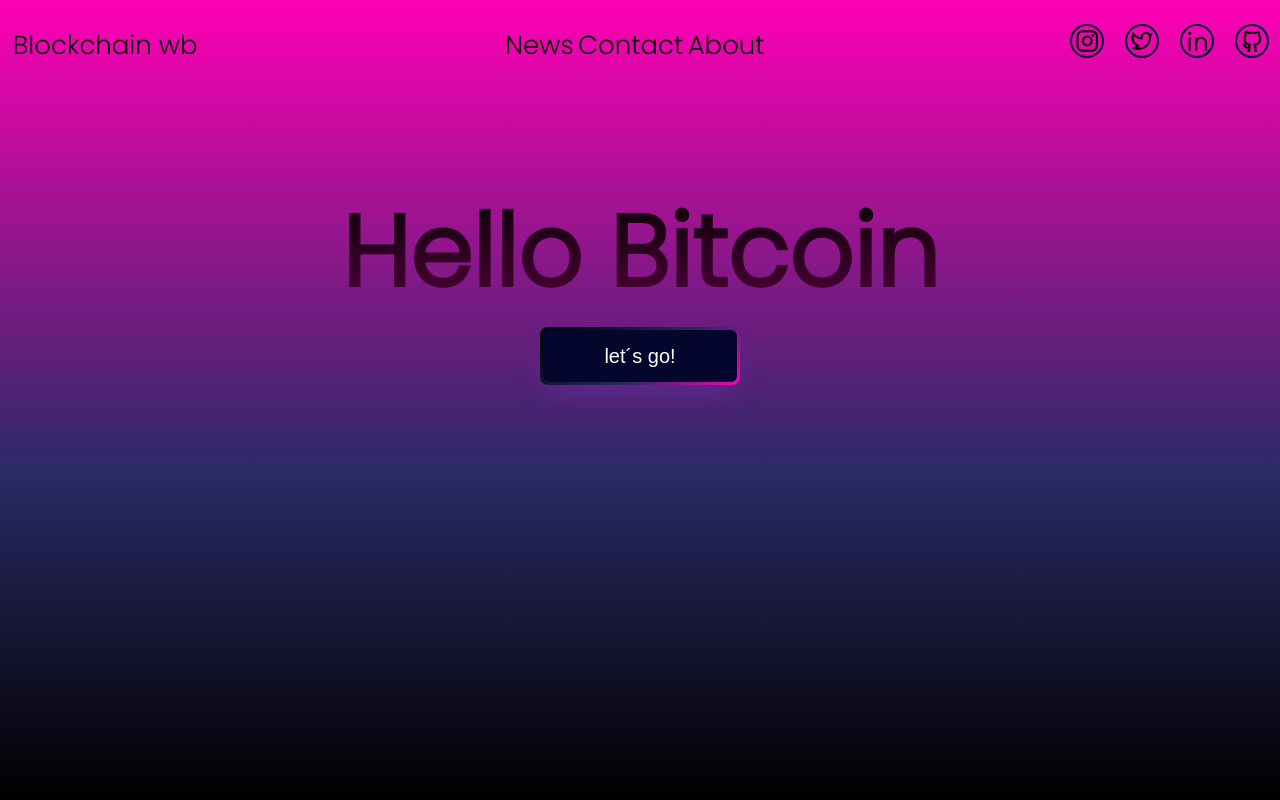
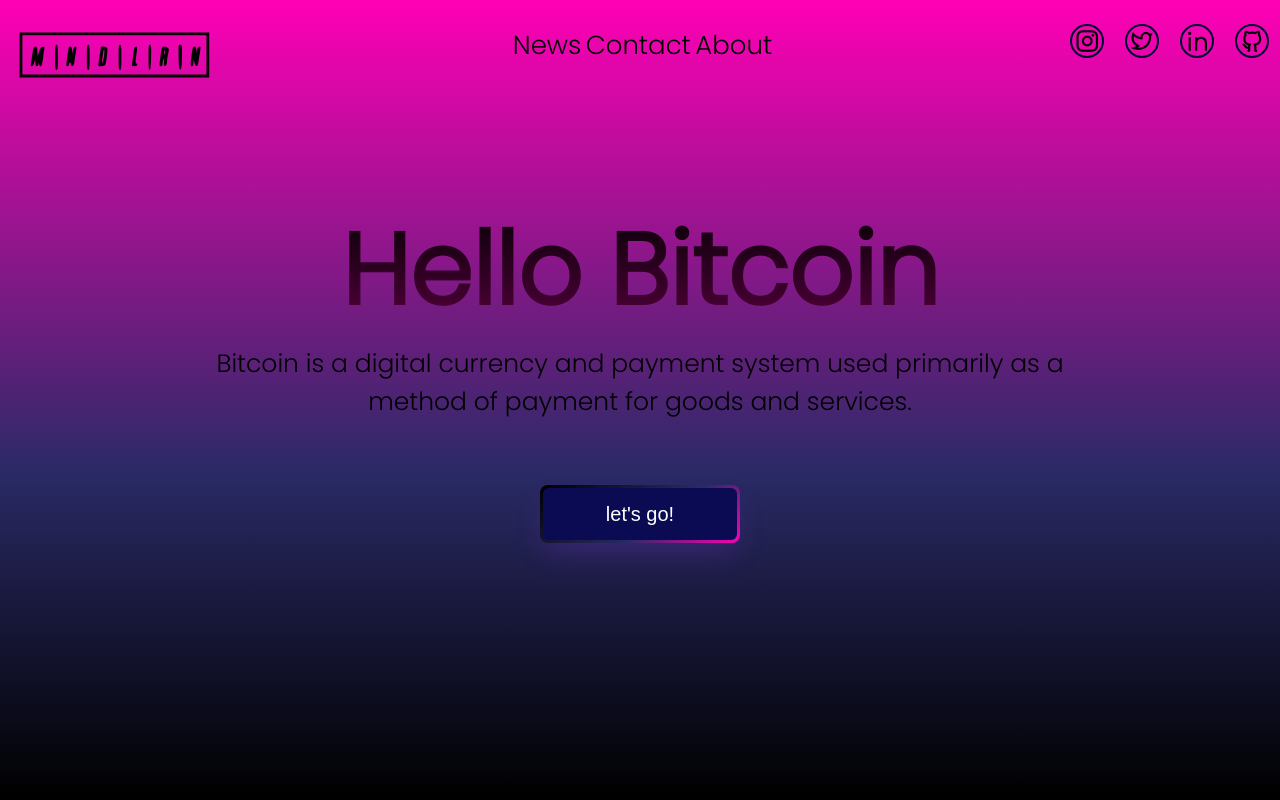
Before and after one commit to ivanGrub433/Hero-page, a plain HTML site: page index.html in a window 1280 px wide. Drawn offline with nearby package versions, Linux system fonts and the light colour scheme.

Commit message:
commit 14/10

```diff
--- a/index.html
+++ b/index.html
@@ -7,12 +7,14 @@
     <title>Hero-page</title>
     <link href="/style.css" rel="stylesheet" type="text/css">
     <link href="https://cdn.jsdelivr.net/npm/remixicon@2.5.0/fonts/remixicon.css" rel="stylesheet">
+    <link href="https://unpkg.com/aos@2.3.1/dist/aos.css" rel="stylesheet">
+    <script src="https://unpkg.com/aos@2.3.1/dist/aos.js"></script>
 </head>
 <body>
     <div class="hero-page">
         <div class="nav">
             <div class="nav_tittle">
-                <a class="nav-logo" href="#Home">Blockchain wb</a>
+                <img class="nav-logo" href="#Home" src="mnd.1.svg" alt="logo img">
                 <div class="nav_options">
                     <a href="#News">News</a>
                     <a href="#Contact">Contact</a>
@@ -35,9 +37,15 @@
             </div>
         </div>
         <div class="landing-txt">
-            <h3>Hello Bitcoin</h3>
-            <button class="button-64" role="button"><span class="text">let´s go!</span></button>
+            <h3 data-aos="fade-left">Hello Bitcoin</h3>
+            <p data-aos="fade-right">
+                Bitcoin is a digital currency and payment system used primarily as a method of payment for goods and services.
+            </p>
+            <button class="button-64" role="button"><span class="text">let's go!</span></button>
         </div>
     </div>
+    <script>
+        AOS.init();
+    </script>
 </body>
 </html>
--- a/style.css
+++ b/style.css
@@ -35,7 +35,7 @@
     align-items : center ;
     justify-content : center ;
     text-decoration : none ;
-    font-size : 26px ;
+    width: 200px;
     color : rgb(0, 0, 0) ;
 }
 .nav_tittle{
@@ -107,11 +107,26 @@
      30% { transform : rotate ( 15deg ) ; }
      40% { transform : rotate ( -15deg ) ; }
   }
+.landing-txt{
+    display: list-item;
+    align-items: center;
+    justify-content: center;
+}
 .landing-txt h3{
     margin-bottom: 0%;
     text-align: center;
     font-size: 100px;
     background: -webkit-linear-gradient(rgb(0, 0, 0), rgb(92, 0, 66));
+    -webkit-background-clip: text;
+    -webkit-text-fill-color: transparent;
+}
+.landing-txt p{
+    margin-inline: 15%;
+    margin-top: 0%;
+    margin-bottom: 5%;
+    text-align: center;
+    font-size: 25px;
+    background: rgb(0, 0, 0);
     -webkit-background-clip: text;
     -webkit-text-fill-color: transparent;
 }
@@ -149,7 +164,7 @@
 }
 
 .button-64 span {
-  background-color: rgb(5, 6, 45);
+  background-color: rgb(10, 11, 83);
   padding: 16px 24px;
   border-radius: 6px;
   width: 100%;
```
Also changed, not shown: mnd.1.svg (added).
